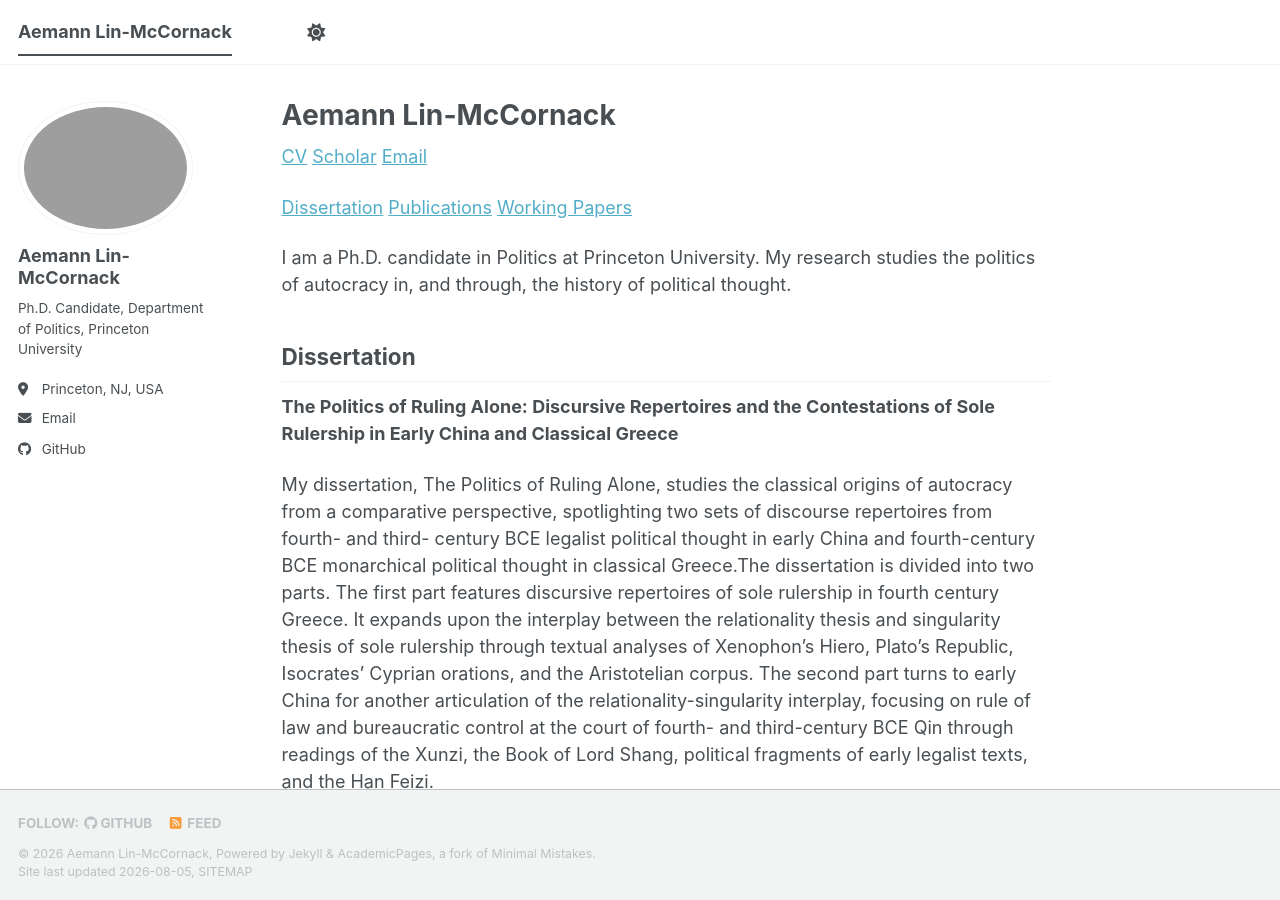
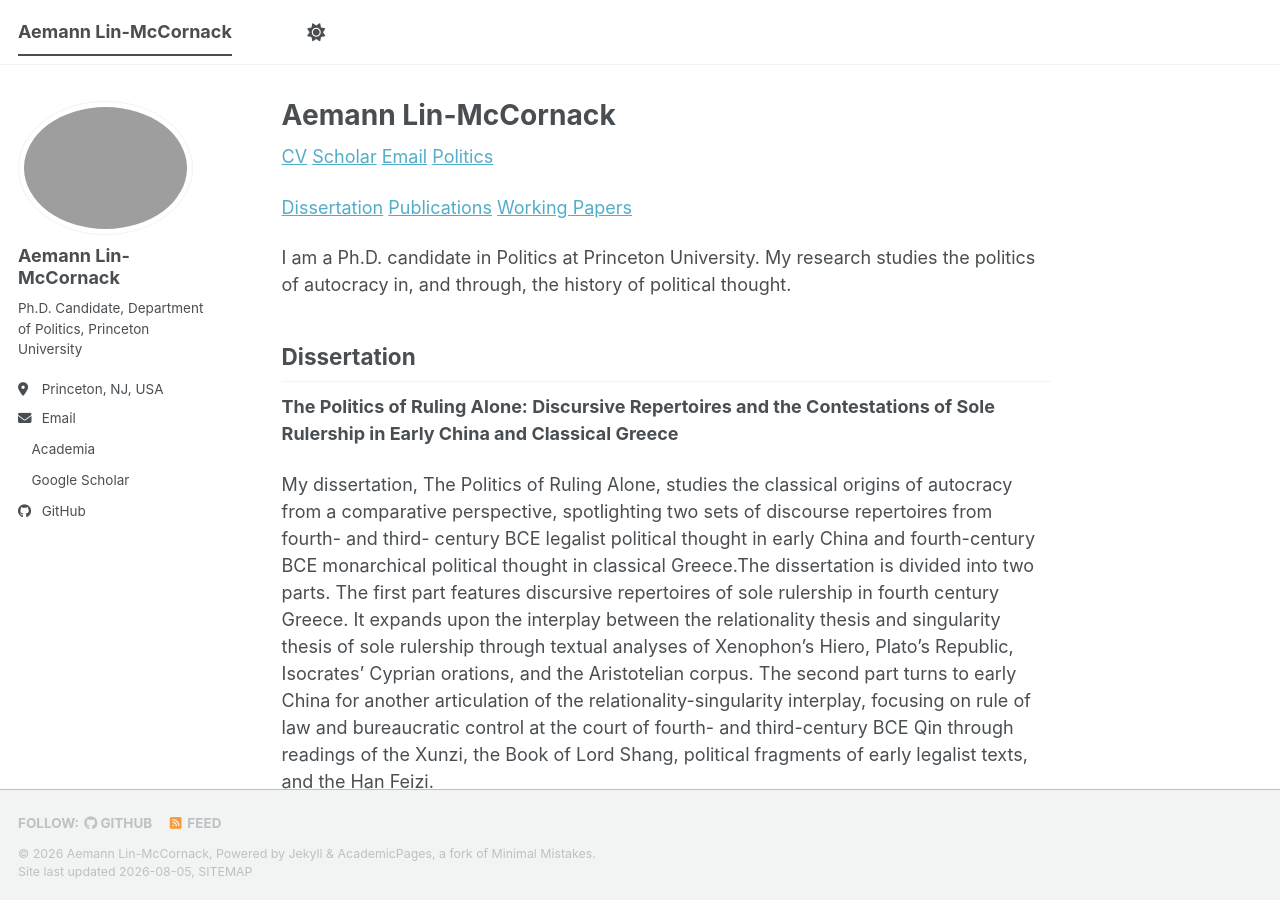
Before and after one commit to aemannlinmccornack/aemannlinmccornack.github.io, a Jekyll site: the page built from _pages/about.md, in a window 1280 px wide and 900 px high. Built offline with Jekyll 4.4.1, drawn with Linux system fonts in a browser that asks for light colours; a style sheet for code colours, icons or effects is not loaded; part of the change alters nothing that is shown.

Commit message:
changed config and about

```diff
--- a/_config.yml
+++ b/_config.yml
@@ -35,12 +35,11 @@ author:
   email            : "ml9634@princeton.edu"
 
   # Academic websites
-  Academia         : "https://princeton.academia.edu/AemannLinMcCornack"
-  Princeton Website: "https://politics.princeton.edu/people/aemann-lin-mccornack"
-  Google Scholar    : "https://scholar.google.com/citations?user=PS_CX0AAAAAJ"
+  academia         : "https://princeton.academia.edu/AemannLinMcCornack"
+  googlescholar    : "https://scholar.google.com/citations?user=PS_CX0AAAAAJ"
   inspire-hep      : # URL
   impactstory      : # URL
-  ORCID            : "https://orcid.org/0009-0005-3456-9056"
+  Orcid           : "https://orcid.org/0009-0005-3456-9056"
   semantic         : # URL
   ssrn             : # URL
   pubmed           : # URL
--- a/_pages/about.md
+++ b/_pages/about.md
@@ -4,7 +4,7 @@ title: Aemann Lin-McCornack
 author_profile: true
 ---
 
-[CV](/files/CV-ALM.pdf) [Scholar](https://scholar.google.com/citations?user=hsUxJKQAAAAJ&hl=en) [Email](mailto:ml9634@princeton.edu)
+[CV](/files/CV-ALM.pdf) [Scholar](https://scholar.google.com/citations?user=hsUxJKQAAAAJ&hl=en) [Email](mailto:ml9634@princeton.edu) [Politics](https://politics.princeton.edu/people/aemann-lin-mccornack)
 
 [Dissertation](#dissertation) [Publications](#publications) [Working Papers](#working-papers)
 
```
